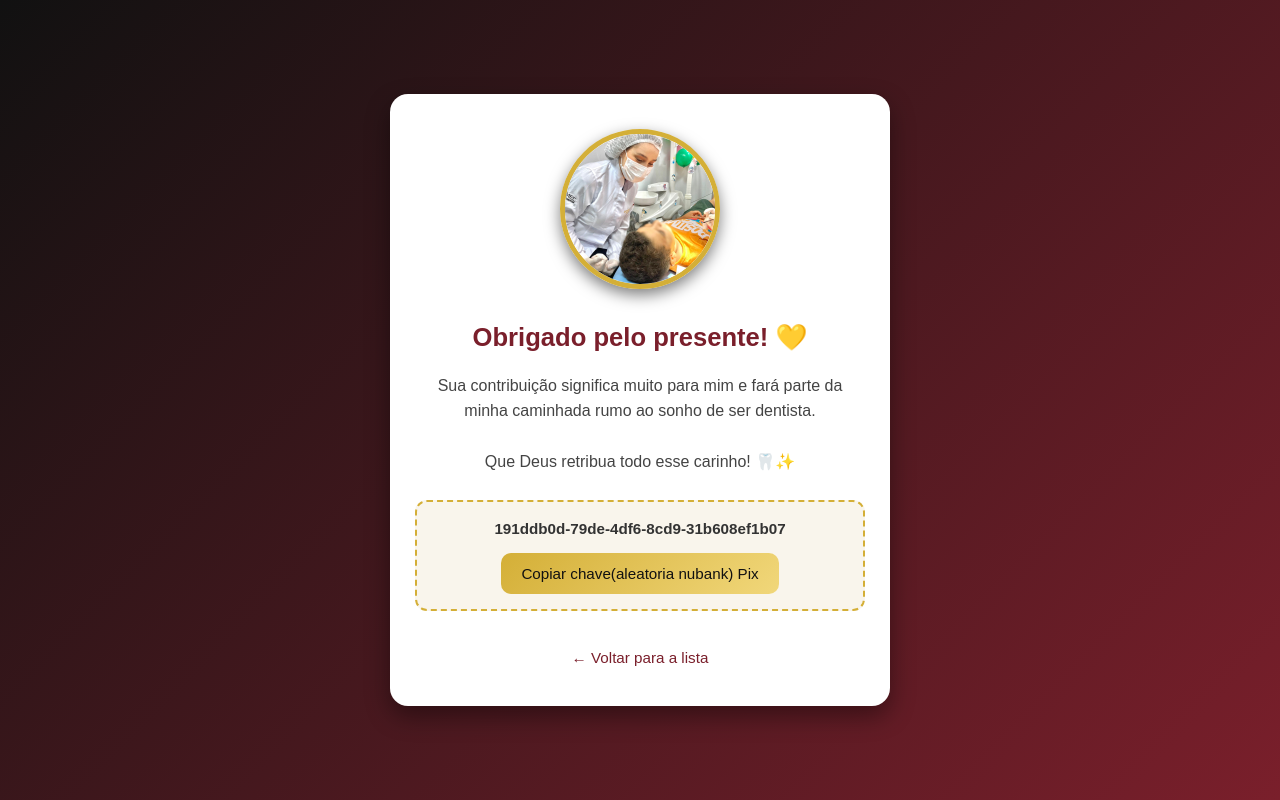
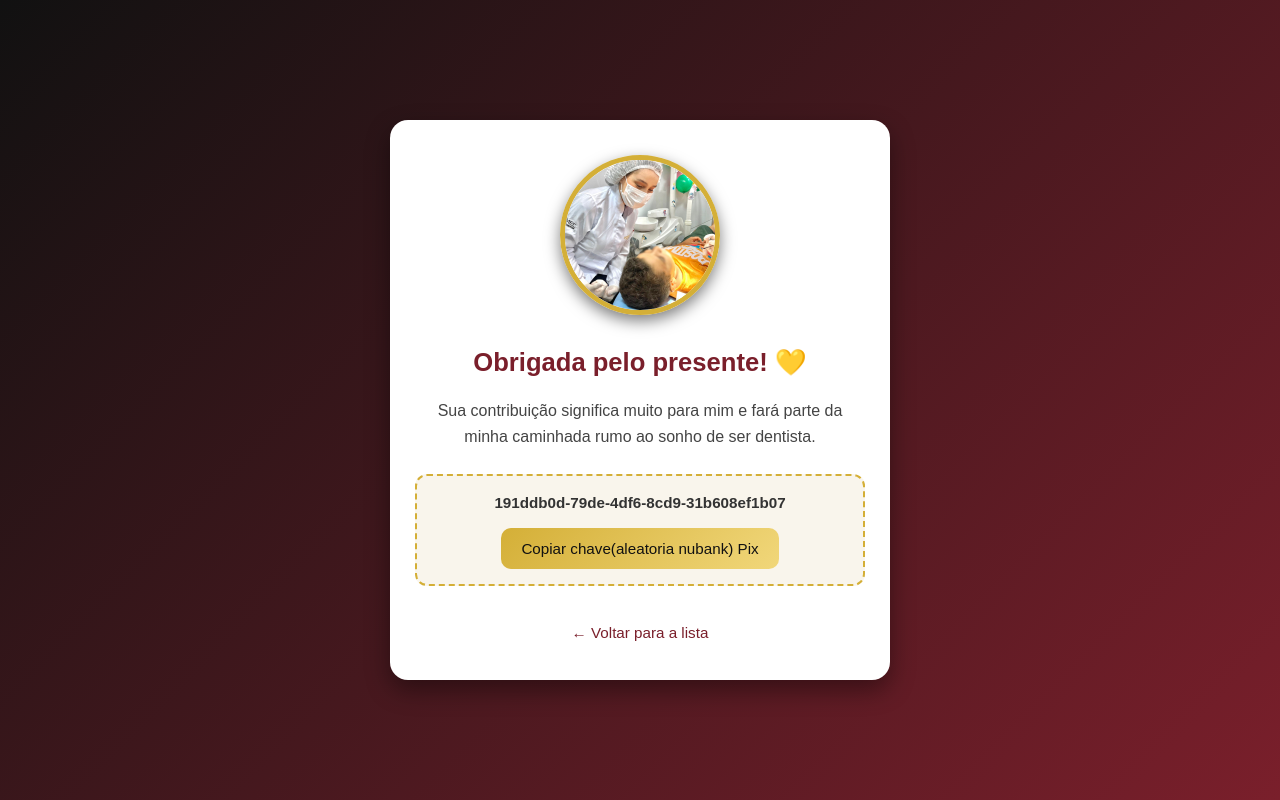
Before and after one commit to LuanVs10/site-lista-de-presentes-de-aniversario, a plain HTML site: page pix.html in a window 1280 px wide. Drawn offline with Linux system fonts and the light colour scheme.

Commit message:
correcoes

```diff
--- a/pix.html
+++ b/pix.html
@@ -10,13 +10,11 @@
     <div class="pix-container">
         <img src="img/germanda.jpeg" alt="Germanda" class="pix-foto">
 
-        <h1>Obrigado pelo presente! 💛</h1>
+        <h1>Obrigada pelo presente! 💛</h1>
 
         <p class="pix-texto">
             Sua contribuição significa muito para mim e fará parte
             da minha caminhada rumo ao sonho de ser dentista.
-            <br><br>
-            Que Deus retribua todo esse carinho! 🦷✨
         </p>
 
         <div class="pix-box">
```
